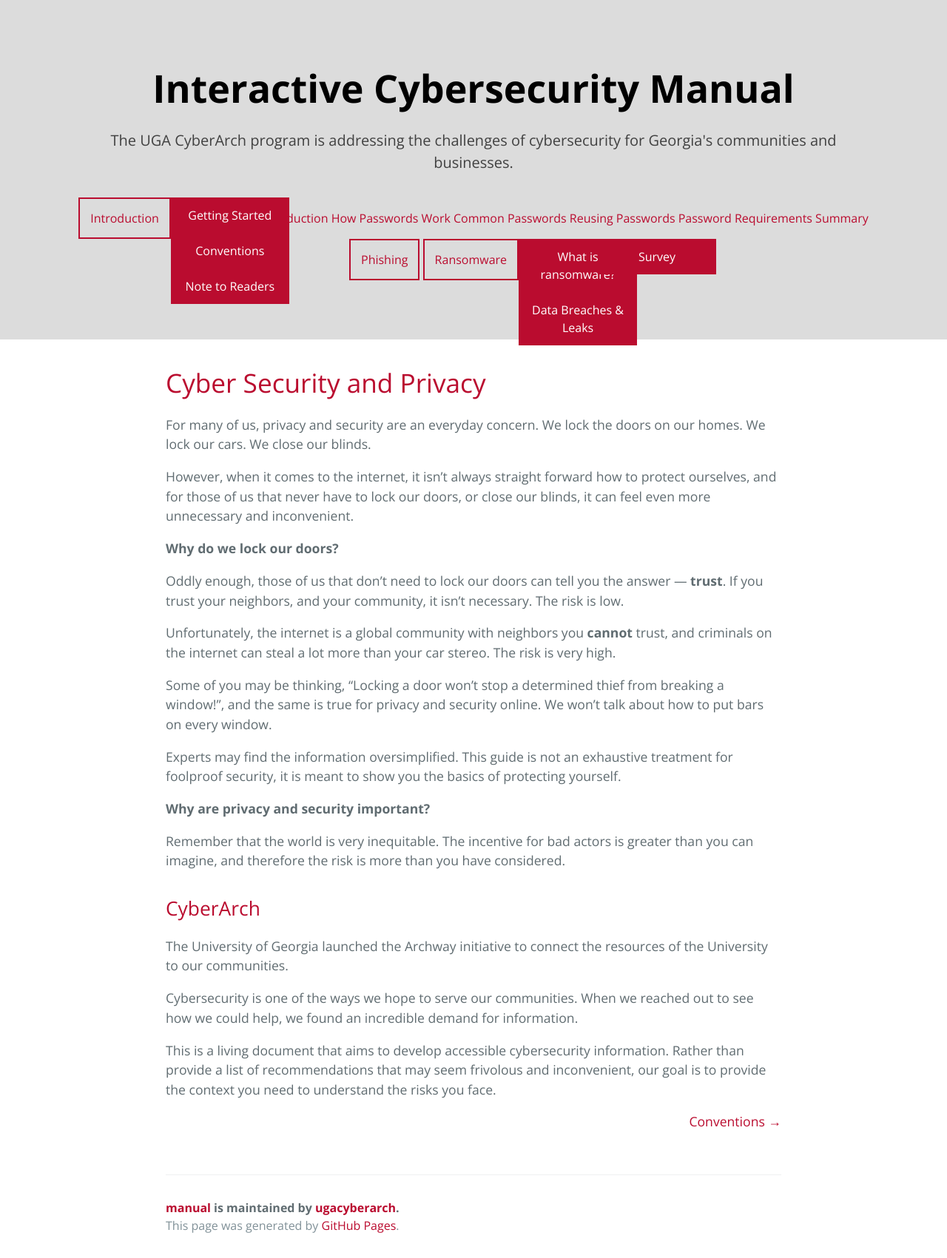
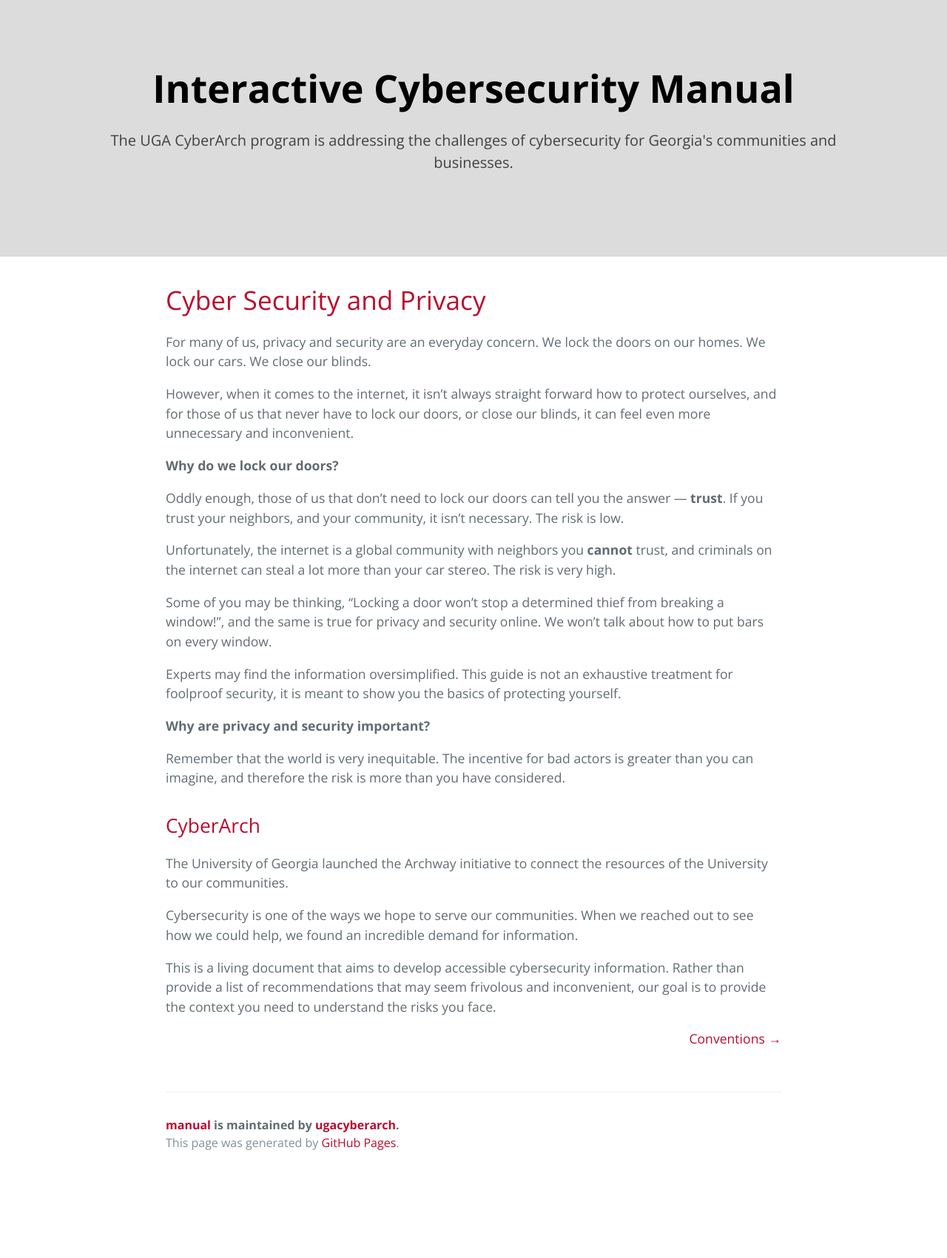
Before and after one commit to ugacyberarch/manual, a Jekyll site: the page built from index.md, in a window 1280 px wide. Shown: the whole page at 74% size. Built offline with Jekyll 4.4.1, drawn with Linux system fonts in a browser that asks for light colours; after the commit the page ends 1589 px from its top, so only the background shows below that.

Commit message:
Update default.html

```diff
--- a/_layouts/default.html
+++ b/_layouts/default.html
@@ -26,115 +26,19 @@
       <h2 class="project-tagline">{{ page.description | default: site.description | default: site.github.project_tagline }}</h2>
 
 
-  <!--Start Buttons -->
-
- <!--Introduction Button -->
-
-<div class="dropdown">
-  <button class="dropbtn">Introduction</button>
-  <div class="dropdown-content">
-    <a href="https://ugacyberarch.github.io/manual">Getting Started</a>
-    <a href="https://ugacyberarch.github.io/manual/conventions.html">Conventions</a>
-    <a href="https://ugacyberarch.github.io/manual/note_to_readers.html">Note to Readers</a>
-  </div>
-</div>
-
-
-
-<!--Passwords Button-->
- <head>
-<meta name="viewport" content="width=device-width, initial-scale=1">
-<style>
-.dropbtn {
-  background-color: Transparent;
-  color: #BA0C2F;
-  padding: 14px;
-  font-size: 16px;
-  border-color: #BA0C2F;
-  border-style: solid;
-  display: inline-block;
-}
-
-.dropdown {
-  position: relative;
-  display: inline-block;
-}
-
-.dropdown-content {
-  display: none;
-  position: absolute;
-  background-color: #BA0C2F;
-  min-width: 160px;
-  box-shadow: none;
-  z-index: 1;
-  display: inline-block;
-}
-
-.dropdown-content a {
-  color: white;
-  padding: 12px 16px;
-  text-decoration: none;
-  display: block;
-  display: inline-block;
-}
-
-.dropdown-content a:hover {background-color: black;}
-
-.dropdown:hover .dropdown-content {display: block;}
-
-.dropdown:hover .dropbtn {background-color: Transparent;}
-</style>
-</head>
-<body>
-
-<div class="dropdown">
-  <button class="dropbtn">Passwords</button>
-  <div class="dropdown-content">
-
-  </div>
-    <a href="https://ugacyberarch.github.io/manual/password_introduction.html">Introduction</a>
-    <a href="https://ugacyberarch.github.io/manual/how_passwords_work.html">How Passwords Work</a>
-    <a href="https://ugacyberarch.github.io/manual/common_passwords.html">Common Passwords</a>
-    <a href="https://ugacyberarch.github.io/manual/reusing_passwords.html">Reusing Passwords</a>
-    <a href="https://ugacyberarch.github.io/manual/password_requirements.html">Password Requirements</a>
-    <a href="https://ugacyberarch.github.io/manual/passwords_summary.html">Summary</a>
-</div>
-
-</body>
-
-
-        <!--Phishing Button -->
-      <div class="dropdown">
-  <button class="dropbtn">Phishing</button>
-  <div class="dropdown-content">
-
-  </div>
-</div>
-
-
-
- <!-- Ransomware Button -->
-      <div class="dropdown">
-  <button class="dropbtn">Ransomware</button>
-  <div class="dropdown-content">
-    <a href="https://ugacyberarch.github.io/manual/ransomware.html">What is ransomware?</a>
-    <a href="https://ugacyberarch.github.io/manual/data_breaches_leaks.html">Data Breaches & Leaks</a>
-  </div>
-</div>
 
 
 
 
-      <!--Feedback Button -->
 
- <div class="dropdown">
-  <button class="dropbtn">Feedback</button>
-  <div class="dropdown-content">
-    <a href=" ">Survey</a>
-  </div>
-</div>
 
- <!--End of Buttons -->
+
+
+
+
+
+
+
 
 
 
```
